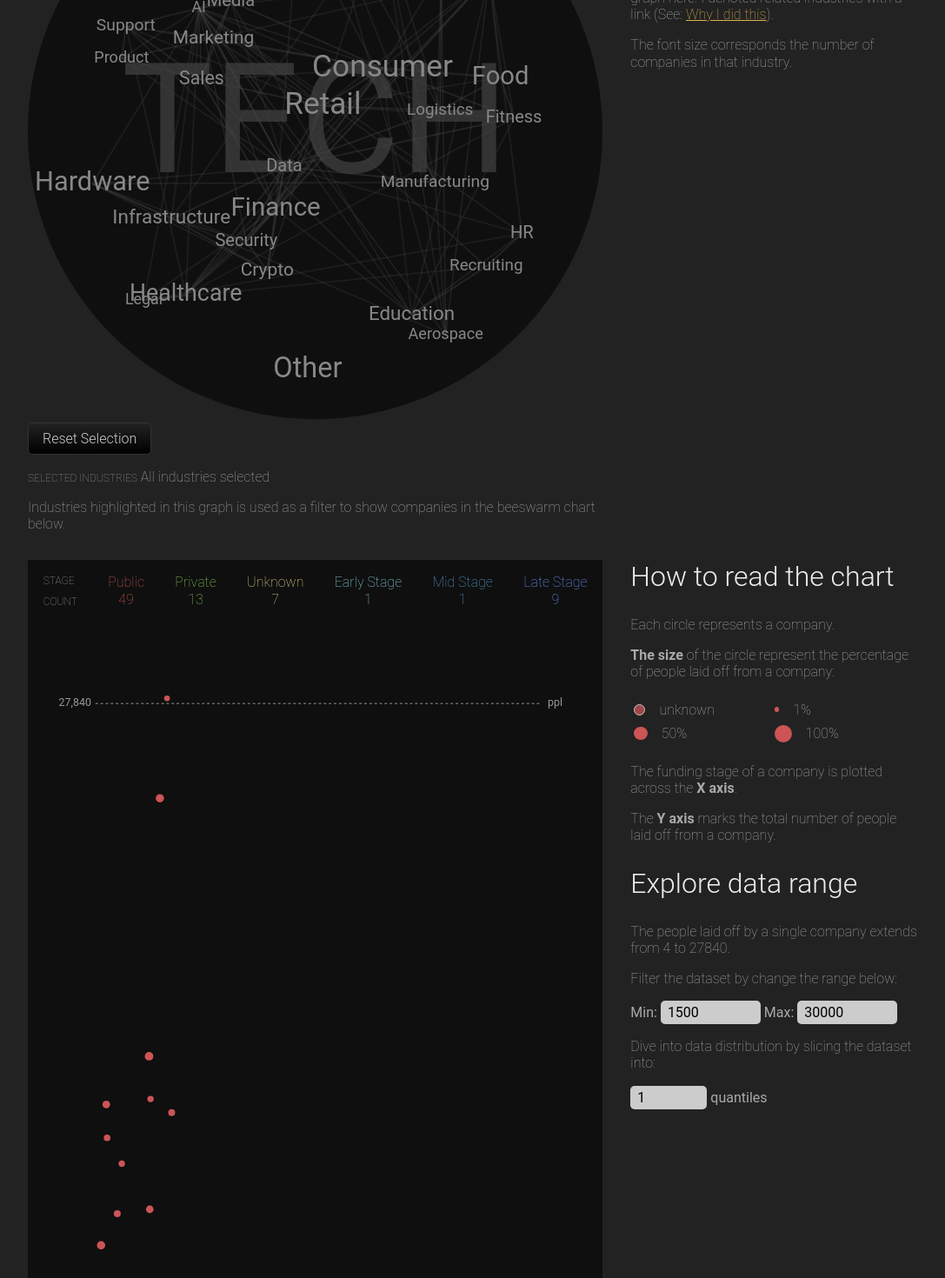
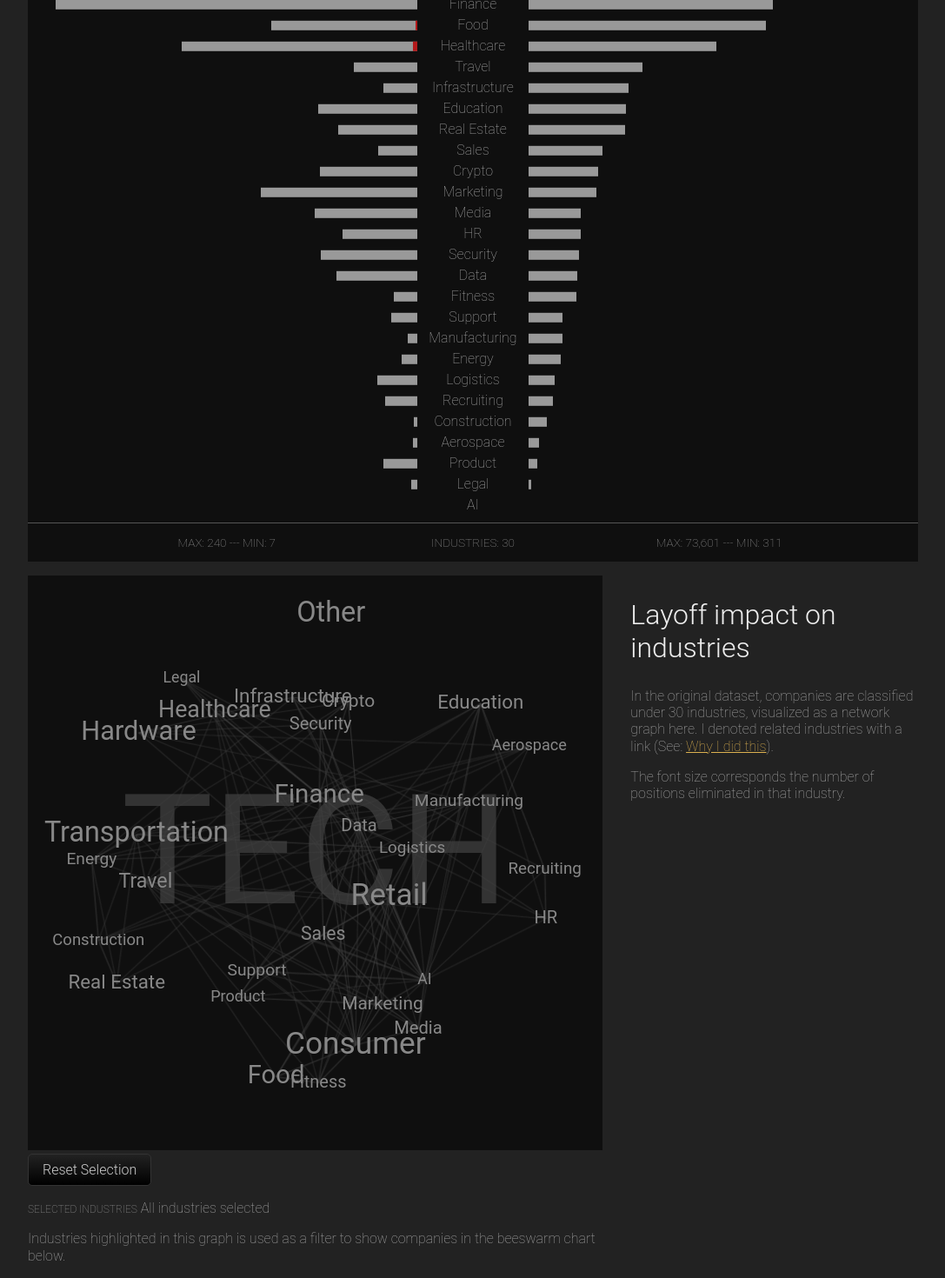
Before and after one commit to Shanfan/shanfanhuang.com, a SvelteKit app: page /projects/the-fuzzy-work in a window 1280 px wide. Shown: the part 560-2030 px from the top of the page at 87% size, without its empty margins (96-1183 px from the left). Built offline with nearby package versions, Linux system fonts and the light colour scheme; a web font is replaced by a local one.

Commit message:
add the industry impact chart - comparison bar chart

```diff
--- a/src/routes/projects/the-fuzzy-work/+page.server.js
+++ b/src/routes/projects/the-fuzzy-work/+page.server.js
@@ -1,7 +1,7 @@
 // @ts-nocheck
 
 import { fetchDataset } from "$lib/dataLoader";
-import { ascending, rollup, sum, max } from 'd3';
+import { ascending, rollup, sum, max, descending } from 'd3';
 
 export async function load({ fetch }) {
     const proj = "/the-fuzzy-work/"
@@ -89,7 +89,7 @@ export async function load({ fetch }) {
             ([industry, counts]) => ({ industry, ...counts })
         );
 
-        industryCountsArray.sort((a, b) => ascending(a.ppl_laidoff, b.ppl_laidoff));
+        industryCountsArray.sort((a, b) => descending(a.ppl_laidoff, b.ppl_laidoff));
 
         console.log(industryCountsArray)
 
--- a/src/routes/projects/the-fuzzy-work/+page.svelte
+++ b/src/routes/projects/the-fuzzy-work/+page.svelte
@@ -4,6 +4,7 @@
 	import IndustryFilter from './IndustryFilter.svelte';
 	import CompanySwarm from './CompanySwarm.svelte';
 	import Bulletin from './Bulletin.svelte';
+	import ComparisonBar from './ComparisonBar.svelte';
 
 	let { data } = $props();
 	const relationships = data.relationships;
@@ -18,10 +19,6 @@
 	const chartWidth = 680;
 	const chartHeight = 1200;
 	const dataExtent = d3.extent(layoffByCompany, (d) => d.layoff);
-
-	// TO-DOs:
-	//   * write the copy text
-	//   * Write behind the scene
 
 	let slices = $state(1);
 	let layoffNumBound = $state([1500, 30000]);
@@ -80,6 +77,7 @@
 			You can explore different aspects of the layoff events over the past 5 years with this
 			interactive chart.
 		</p>
+		<ComparisonBar {industries} />
 	</div>
 	<div id="industry-filter">
 		<IndustryFilter
@@ -151,7 +149,7 @@
 			In the original dataset, companies are classified under 30 industries, visualized as a network
 			graph here. I denoted related industries with a link (See: <a href="/">Why I did this</a>).
 		</p>
-		<p>The font size corresponds the number of companies in that industry.</p>
+		<p>The font size corresponds the number of positions eliminated in that industry.</p>
 	</div>
 	<div id="content-2">
 		<h2 style="margin-top: 0">How to read the chart</h2>
@@ -171,7 +169,7 @@
 		<p>The funding stage of a company is plotted across the <strong>X axis</strong>.</p>
 
 		<p>
-			The <strong>Y axis</strong> marks the total number of people laid off from a company.
+			The <strong>Y axis</strong> marks the total number of positions eliminated in a company.
 		</p>
 
 		<h2>Explore data range</h2>
--- a/src/routes/projects/the-fuzzy-work/CompanySwarm.svelte
+++ b/src/routes/projects/the-fuzzy-work/CompanySwarm.svelte
@@ -89,7 +89,7 @@
 </script>
 
 <svg viewBox="0, 0, {dims.width}, {dims.height}">
-	<g class="axix" transform="translate(0, {dims.marginTop})">
+	<g class="axis" transform="translate(0, {dims.marginTop})">
 		{#each yTicks as tick}
 			<line
 				x1={dims.marginSide}
@@ -99,26 +99,10 @@
 				stroke="#999"
 				stroke-dasharray="3"
 			/>
-			<text
-				text-anchor="end"
-				alignment-baseline="middle"
-				x={dims.marginSide - 5}
-				y={yScale(tick)}
-				fill="#999"
-				font-size="0.8em"
-			>
+			<text x={dims.marginSide - 5} y={yScale(tick)}>
 				{d3.format(',')(tick)}
 			</text>
-			<text
-				text-anchor="start"
-				alignment-baseline="middle"
-				x={dims.width - dims.marginSide + 15}
-				y={yScale(tick)}
-				fill="#999"
-				font-size="0.8em"
-			>
-				ppl
-			</text>
+			<text x={dims.width - dims.marginSide + 15} y={yScale(tick)}> ppl </text>
 		{/each}
 	</g>
 
@@ -147,6 +131,13 @@
 		margin: 0;
 	}
 
+	.axis text {
+		fill: #999;
+		font-size: 0.8em;
+		text-anchor: end;
+		alignment-baseline: middle;
+	}
+
 	circle:hover {
 		cursor: pointer;
 		r: 10;
--- /dev/null
+++ b/src/routes/projects/the-fuzzy-work/ComparisonBar.svelte
@@ -0,0 +1,99 @@
+<script>
+	// @ts-nocheck
+	import * as d3 from 'd3';
+	let { industries } = $props();
+	let rangeCom = $state();
+	let rangePpl = $state();
+
+	const companyExtent = d3.extent(industries, (d) => d.companies);
+	const pplExtent = d3.extent(industries, (d) => d.ppl_laidoff);
+	const comScale = $derived(d3.scaleLinear().rangeRound([0, rangeCom]).domain(companyExtent));
+	const pplScale = $derived(d3.scaleLinear().rangeRound([0, rangePpl]).domain(pplExtent));
+	const bankruptedScale = $derived(
+		d3.scaleLinear().rangeRound([0, rangeCom]).domain(companyExtent)
+	);
+</script>
+
+<div class="header grid-container">
+	<p>
+		Comapnies announced layoff events <br /> Red <span class="bankrupted"> = bankrupted</span>
+	</p>
+	<p>Industry</p>
+	<p>Positions Eliminated</p>
+</div>
+<div class="grid-container" style="padding: 0.5em 2em">
+	{#each industries as ind, i}
+		<div class="bar-container" bind:clientWidth={rangeCom}>
+			<div class="company bar" style="width: {comScale(ind.companies)}px"></div>
+			<div class="bankrupted bar" style="width: {bankruptedScale(ind.bankrupted)}px"></div>
+		</div>
+		<p class="ind-name">{ind.industry}</p>
+		<div class="bar-container" bind:clientWidth={rangePpl}>
+			<div class="ppl bar" style="width: {pplScale(ind.ppl_laidoff)}px"></div>
+		</div>
+	{/each}
+</div>
+<div class="footer grid-container">
+	<p>Max: {companyExtent[1]} --- Min: {companyExtent[0]}</p>
+	<p>Industries: {industries.length}</p>
+	<p>Max: {d3.format(',')(pplExtent[1])} --- Min: {pplExtent[0]}</p>
+</div>
+
+<style>
+	.grid-container {
+		--bankrupted: #b3191b;
+		background: #0f0f0f;
+		display: grid;
+		grid-template-columns: 1fr 8em 1fr;
+		align-items: center;
+	}
+
+	.header,
+	.footer {
+		text-align: center;
+		text-transform: uppercase;
+		font-size: 0.85em;
+		color: #999;
+	}
+
+	.header {
+		border-bottom: #555 solid 1px;
+	}
+
+	.footer {
+		border-top: #555 solid 1px;
+	}
+
+	.ind-name {
+		text-align: center;
+		line-height: 1;
+		margin: 0.25em;
+	}
+
+	.bar-container {
+		position: relative;
+	}
+	.bar {
+		position: absolute;
+		transform: translate(0, -50%);
+		height: 0.65em;
+	}
+
+	.ppl.bar {
+		left: 0;
+		background: #999;
+	}
+
+	.company.bar {
+		right: 0;
+		background: #999;
+	}
+	.bankrupted.bar {
+		background: var(--bankrupted);
+		right: 0;
+	}
+	.header .bankrupted {
+		border-left: 5px solid var(--bankrupted);
+		padding: 0 3px;
+	}
+</style>
--- a/src/routes/projects/the-fuzzy-work/IndustryFilter.svelte
+++ b/src/routes/projects/the-fuzzy-work/IndustryFilter.svelte
@@ -186,7 +186,6 @@
 <style>
 	svg {
 		background: #0f0f0f;
-		border-radius: 50%;
 	}
 
 	text {
```
